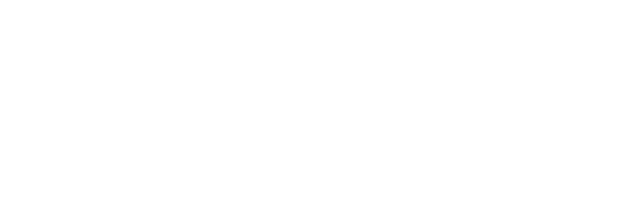
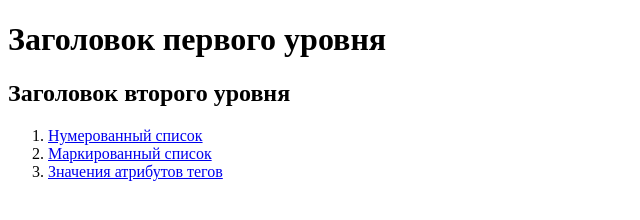
Before and after one commit to Em0mali/Karimov-Emomali, a website: page src/index.html in a window 1280 px wide. Shown: the whole page, without its empty margins (0-640 px from the left). Drawn offline with Linux system fonts and the light colour scheme.

Commit message:
Задание по HTML

```diff
--- a/src/index.html
+++ b/src/index.html
@@ -3,5 +3,25 @@
     <head>
         <title>HTML</title>
     </head>
-    <body></body>
+    <body>
+        <h1>Заголовок первого уровня</h1>
+        <h2>Заголовок второго уровня</h2>
+        <ol>
+            <li>
+                <a href="http://htmlbook.ru/samhtml/spiski/numerovannyy-spisok"
+                    >Нумерованный список</a
+                >
+            </li>
+            <li>
+                <a href="http://htmlbook.ru/samhtml/spiski/markirovannyy-spisok"
+                    >Маркированный список</a
+                >
+            </li>
+            <li>
+                <a href="http://htmlbook.ru/samhtml/znacheniya-atributov-tegov"
+                    >Значения атрибутов тегов</a
+                >
+            </li>
+        </ol>
+    </body>
 </html>
```
Also changed, not shown: 1 other file.
